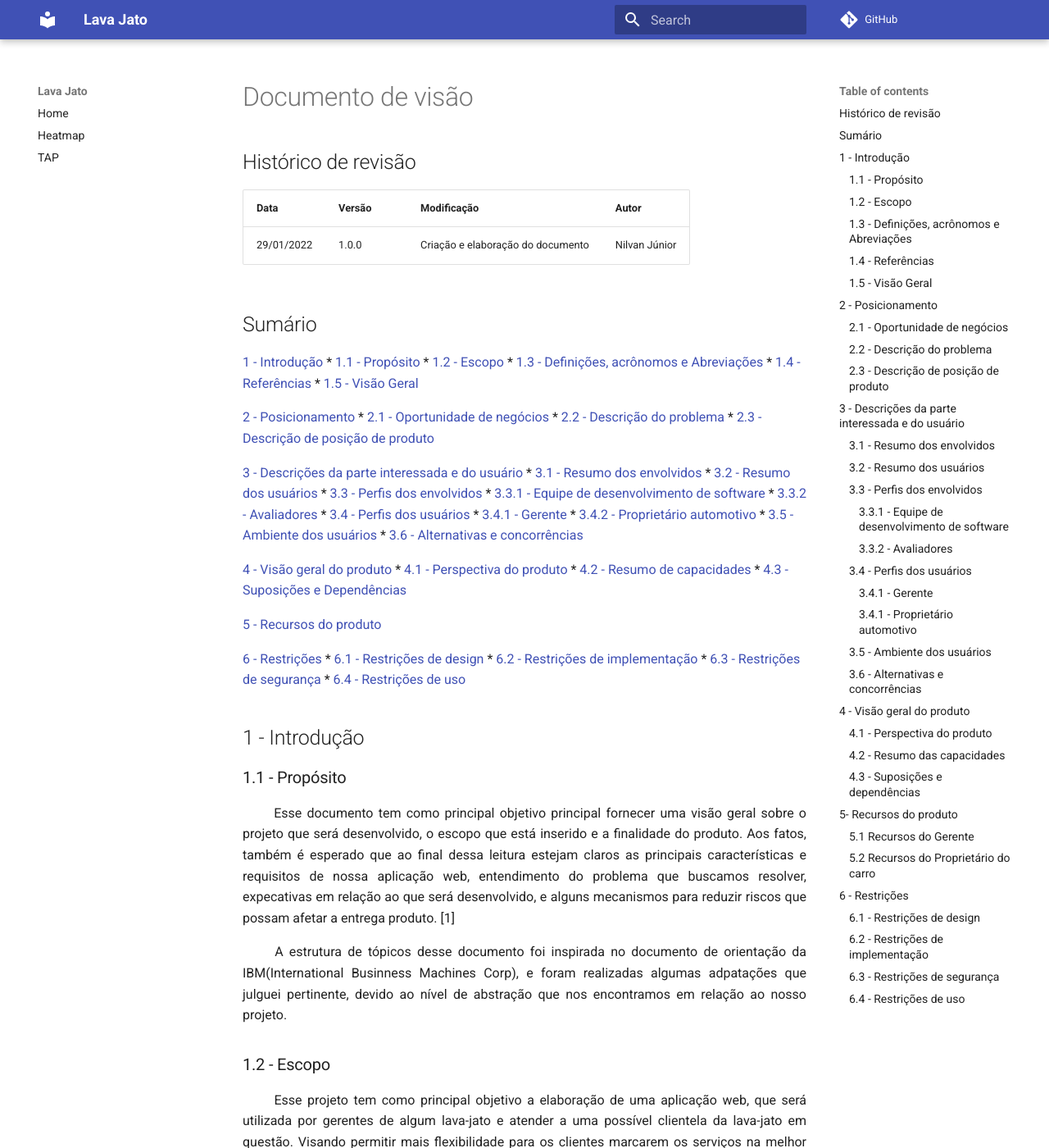
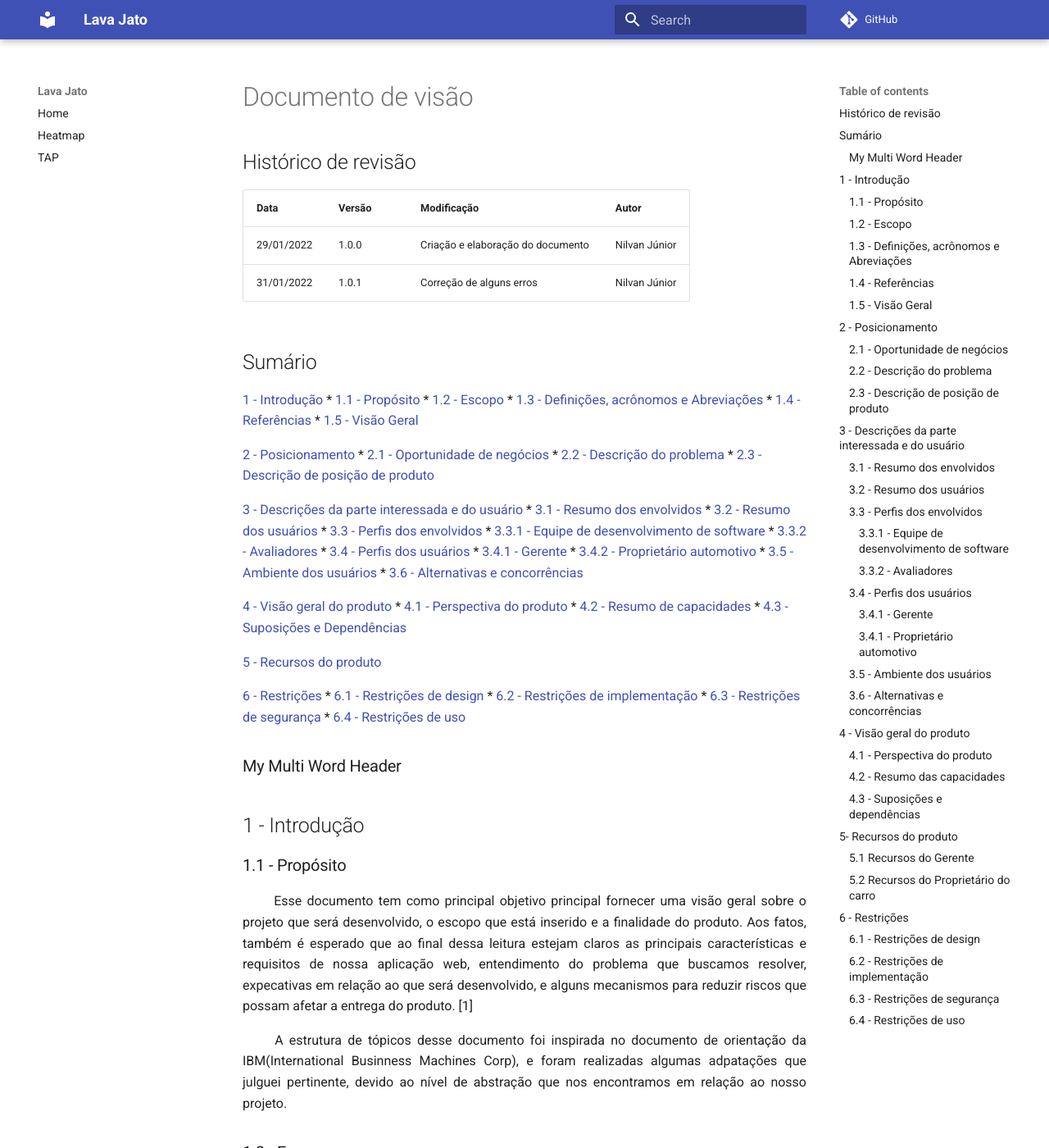
Before and after one commit to UnBArqDsw2021-2/2021.2_G2_Ki-Limpinho, an MkDocs documentation site: the page built from docs/base/documentoDeVisao/DocumentoDeVisao.md, in a window 1280 px wide and 1400 px high. Shown: the whole window at 82% size. Built offline with MkDocs 1.6.1 and Material for MkDocs 9.7.7, drawn with Linux system fonts in a browser that asks for light colours; comment, search, counter and statistics services are not loaded; some of the changed text lies outside the part shown.

Commit message:
docs: add review

```diff
--- a/docs/base/documentoDeVisao/DocumentoDeVisao.md
+++ b/docs/base/documentoDeVisao/DocumentoDeVisao.md
@@ -4,10 +4,11 @@
 | Data   | Versão | Modificação  | Autor  |
 | :- | :- | :- | :- |
 | 29/01/2022 | 1.0.0 | Criação e elaboração do documento |  Nilvan Júnior |
+| 31/01/2022 | 1.0.1 | Correção de alguns erros |  Nilvan Júnior |
 
 
 ## Sumário
-[1 - Introdução](#1---Introdução)
+[1 - Introdução](#1---introdução)
 * [1.1 - Propósito](#1.1---Propósito)
 * [1.2 - Escopo](#1.2---escopo)
 * [1.3 - Definições, acrônomos e Abreviações](#1.3---Definições,-acrônomos-e-Abreviações)
@@ -44,14 +45,14 @@
 * [6.3 - Restrições de segurança](#6.3---Restrições-de-segurança)
 * [6.4 - Restrições de uso](#6.4---Restrições-de-uso)
 
-
+### My Multi Word Header
 
 ## 1 - Introdução
 
 ### 1.1 - Propósito
 
 <p align="justify">&emsp;&emsp;
-  Esse documento tem como principal objetivo principal fornecer uma visão geral sobre o projeto que será desenvolvido, o escopo que está inserido e a finalidade do produto. Aos fatos, também é esperado que ao final dessa leitura estejam claros as principais características e requisitos de nossa aplicação web, entendimento do problema que buscamos resolver, expecativas em relação ao que será desenvolvido, e alguns mecanismos para reduzir riscos que possam afetar a entrega produto. [1]
+  Esse documento tem como principal objetivo principal fornecer uma visão geral sobre o projeto que será desenvolvido, o escopo que está inserido e a finalidade do produto. Aos fatos, também é esperado que ao final dessa leitura estejam claros as principais características e requisitos de nossa aplicação web, entendimento do problema que buscamos resolver, expecativas em relação ao que será desenvolvido, e alguns mecanismos para reduzir riscos que possam afetar a entrega do produto. [1]
 </p>
 
 <p align="justify">&emsp;&emsp;
@@ -158,26 +158,26 @@
 ### 3.2 - Resumo dos usuários
 | Nome  | Descrição |
 | :- | :- |
-| Gerente | Proprietários ou gerentes de lava-jatos interessados na otimização de monitoramento do negócio | Validação informal |
-| Proprietários de veículos | Pessoas interessadas em consumir os serviços ofertados em um lava-jato.  | Validação informal |
+| Gerente | Proprietários ou gerentes de lava-jatos interessados na otimização de monitoramento do negócio. | Validação informal. |
+| Proprietários de veículos | Pessoas interessadas em consumir os serviços ofertados em um lava-jato.  | Validação informal. |
 
 ### 3.3 - Perfis dos envolvidos
 
 #### 3.3.1 - Equipe de desenvolvimento de software
 | Representantes | Davi Matheus, Nilvan Peres, Natanael Fernandes, Lucas Ferraz, Henrique Amorim, Jonathan Jorge, Yuri Alves, Lucas Melo, Peniel Etèmana e Caio Martins. |
 | :--- | :-------- |
-| Descrição | Estudantes do curso de Engenharia de Software da FGA |
+| Descrição | Estudantes do curso de Engenharia de Software da FGA. |
 | Responsabilidades | Desenvolver e documentar o projeto, realizar testes e validar o projeto.
 | Critérios de Sucesso | Finalizar o aplicativo no prazo determinado, atendendo os requisitos de mais alta prioridade.
 | Envolvimento | Alto. |
-| Problemas/Comentários | Organizar horários para dez integrantes, seguir prazo de entregas, sobrecarga em algum membro do projeto|
+| Problemas/Comentários | Organizar horários para dez integrantes, seguir prazo de entregas, sobrecarga em algum membro do projeto.|
 
 #### 3.3.2 - Avaliadores
 | Representantes | Professora Milene Serrano |
 | :--- | :-------- |
 | Descrição | Professora da disciplina ArqDSW. |
 | Responsabilidades | Orientar e avaliar a equipe em cada fase da disciplina. |
-| Critérios de Sucesso | Transmitir conhecimento para a equipe conseguir elaborar os artefatos solicitados, e fornecer feedbacks em relação as entregas |
+| Critérios de Sucesso | Transmitir conhecimento para a equipe conseguir elaborar os artefatos solicitados, e fornecer feedbacks em relação as entregas. |
 | Envolvimento | Médio. |
 | Problemas/Comentários | Penalização de integrantes que não estão auxiliando a equipe, tornando o processo mais árduo e possivelmente sobrecarregando outros membros. |
 
```
Also changed, not shown: other parts of docs/base/documentoDeVisao/DocumentoDeVisao.md (+2 -3 lines).
